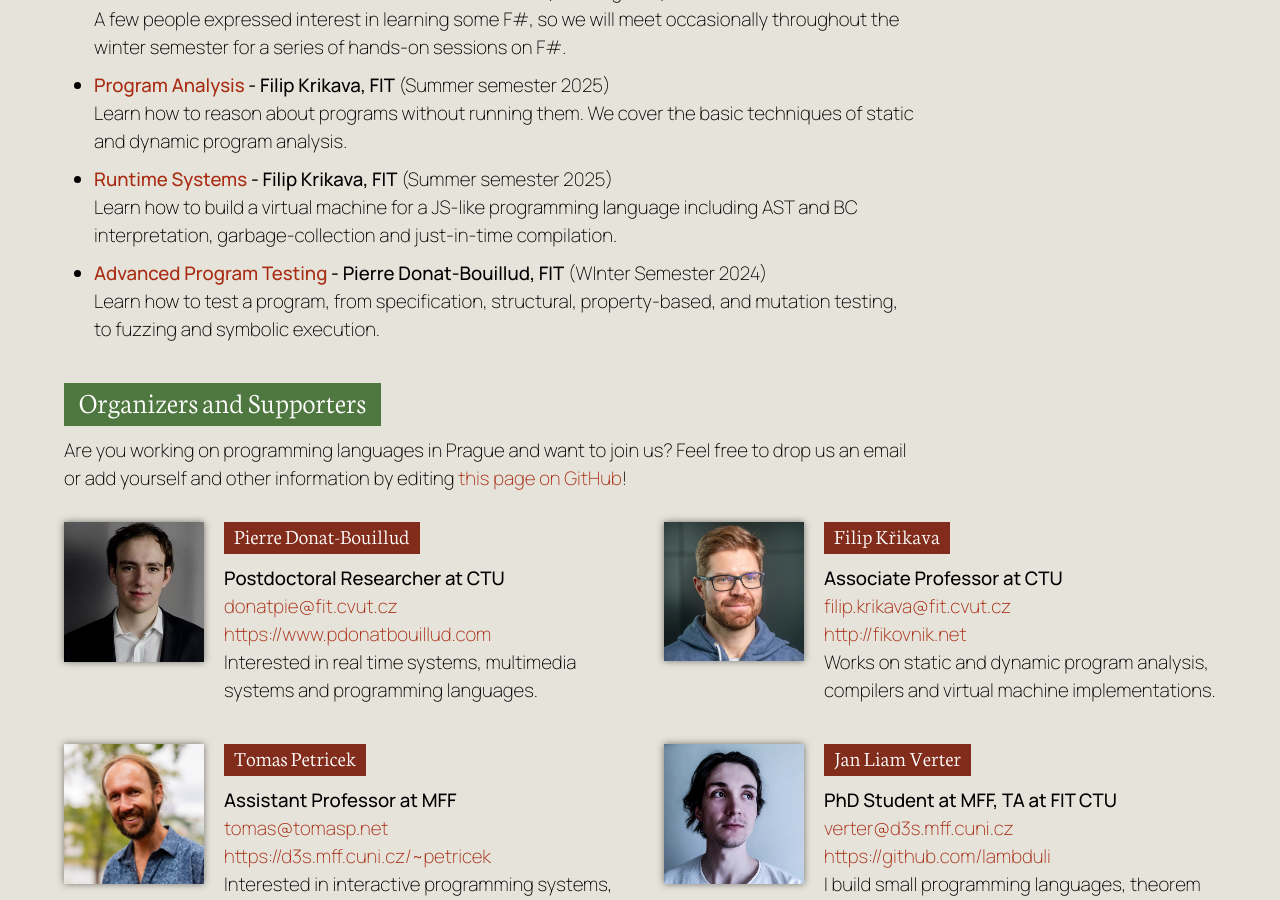
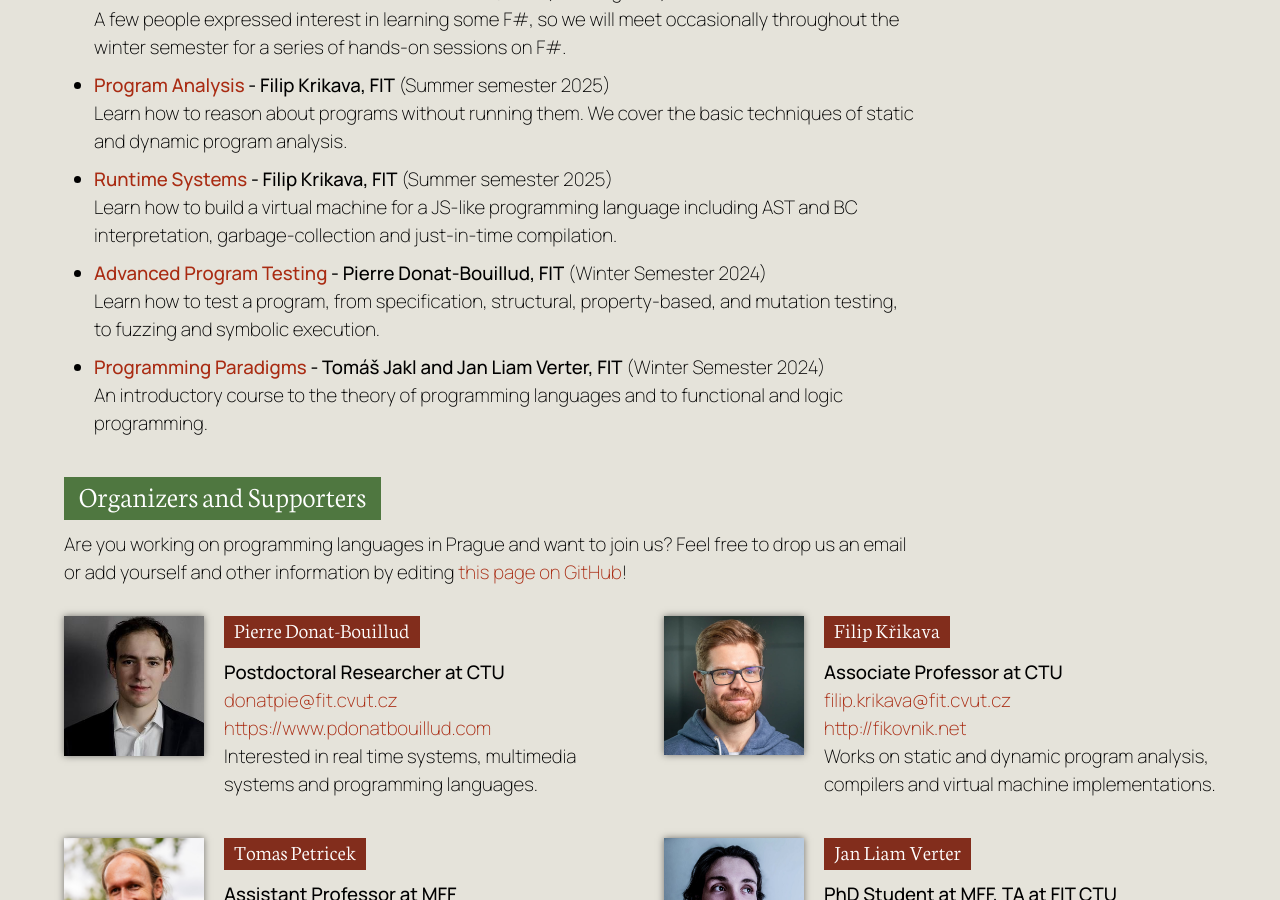
Before and after one commit to prgprg-org/prgprg-org.github.io, a Jekyll site: the page built from index.html, in a window 1280 px wide and 900 px high, scrolled down 2123 px. Built offline with Jekyll 4.4.1, drawn with Linux system fonts in a browser that asks for light colours.

Commit message:
typo + adding TJ and JLV's course

```diff
--- a/_data/courses.yml
+++ b/_data/courses.yml
@@ -29,7 +29,13 @@
   label: Learn how to build a virtual machine for a JS-like programming language including AST and BC interpretation, garbage-collection and just-in-time compilation.
 
 - title: Advanced Program Testing
-  schedule: WInter Semester 2024
+  schedule: Winter Semester 2024
   lecturer: Pierre Donat-Bouillud, FIT
   link: https://courses.fit.cvut.cz/NI-APT/index.html
   label: Learn how to test a program, from specification, structural, property-based, and mutation testing, to fuzzing and symbolic execution.
+
+- title: Programming Paradigms
+  schedule: Winter Semester 2024
+  lecturer: Tomáš Jakl and Jan Liam Verter, FIT
+  link: https://courses.fit.cvut.cz/NI-PPA/index.html
+  label: An introductory course to the theory of programming languages and to functional and logic programming.
```
